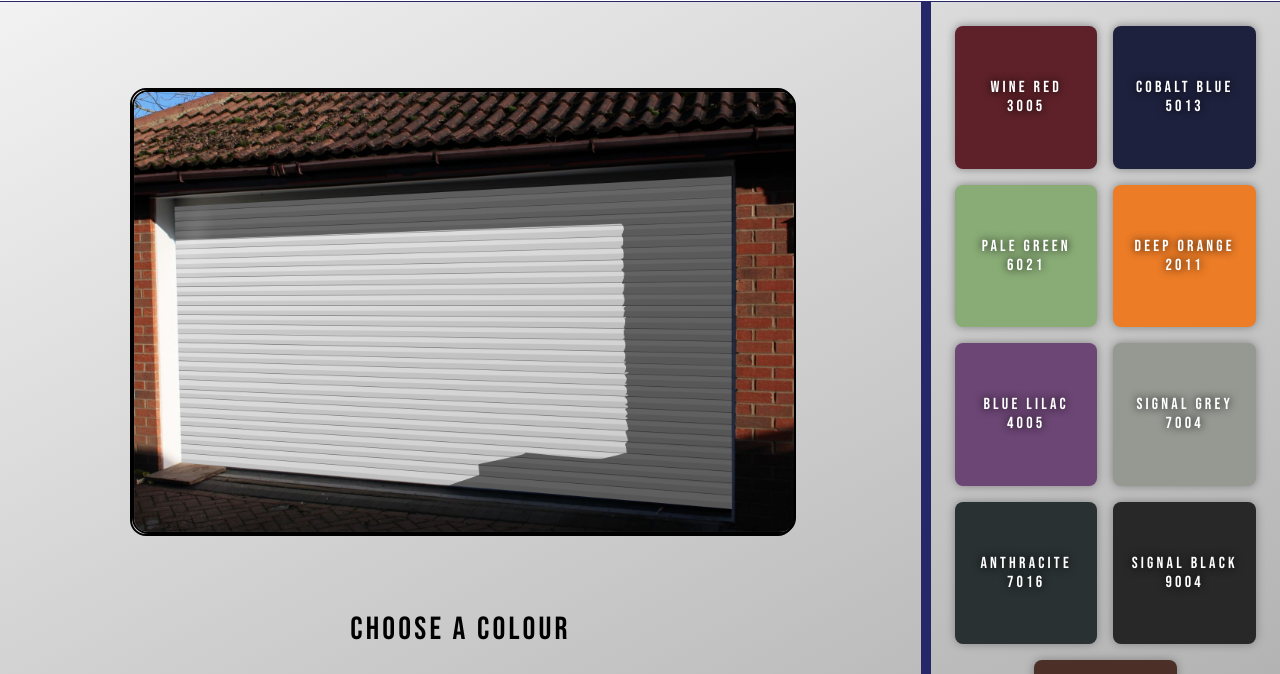
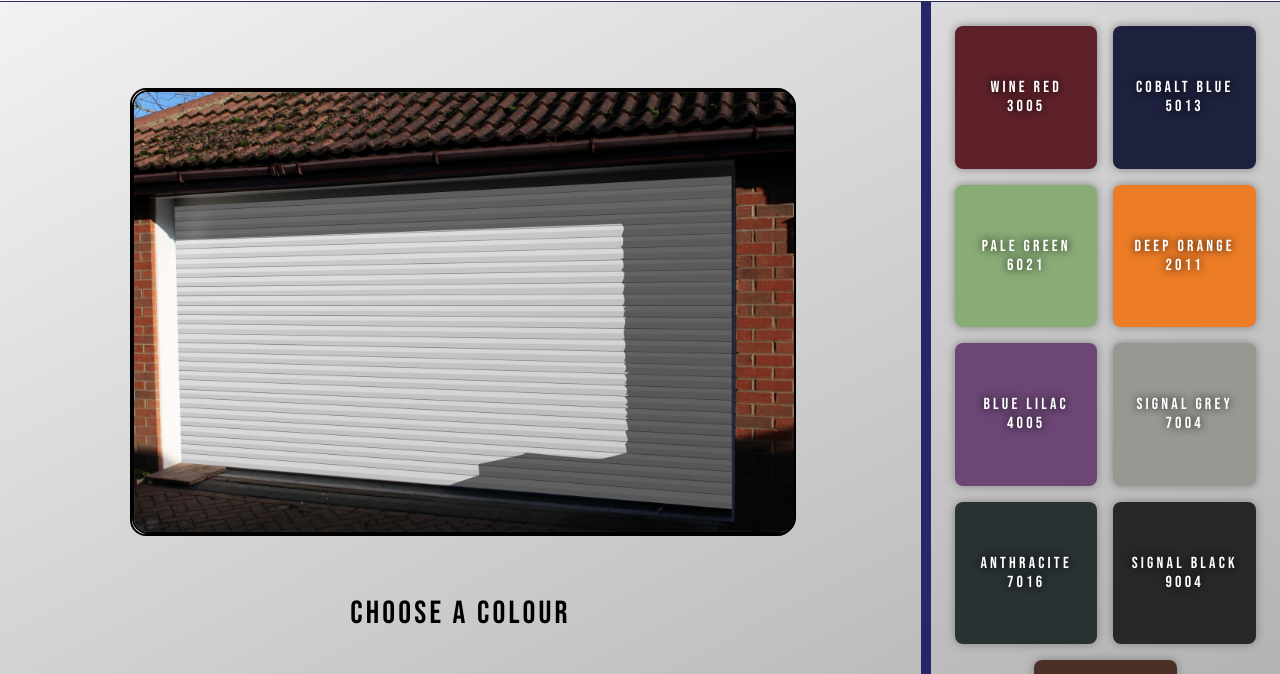
Before and after one commit to outInsideOut/ProglideColourApp, a plain HTML site: page index.html in a window 1280 px wide. Shown: the part 126-800 px from the top of the page. Drawn offline with nearby package versions, Linux system fonts and the light colour scheme; files whose address does not match are found by name.

Commit message:
Update colour.css

```diff
--- a/CSS/colour.css
+++ b/CSS/colour.css
@@ -221,7 +221,7 @@ h2, h3 {
 }
 @media only screen and (orientation: landscape) {
   .colourName {
-    top: calc(50% - 13rem);
+    top: calc(50% - 14rem);
 }
 @media only screen and (max-width: 1200px) and (orientation: landscape){
   html {
```
